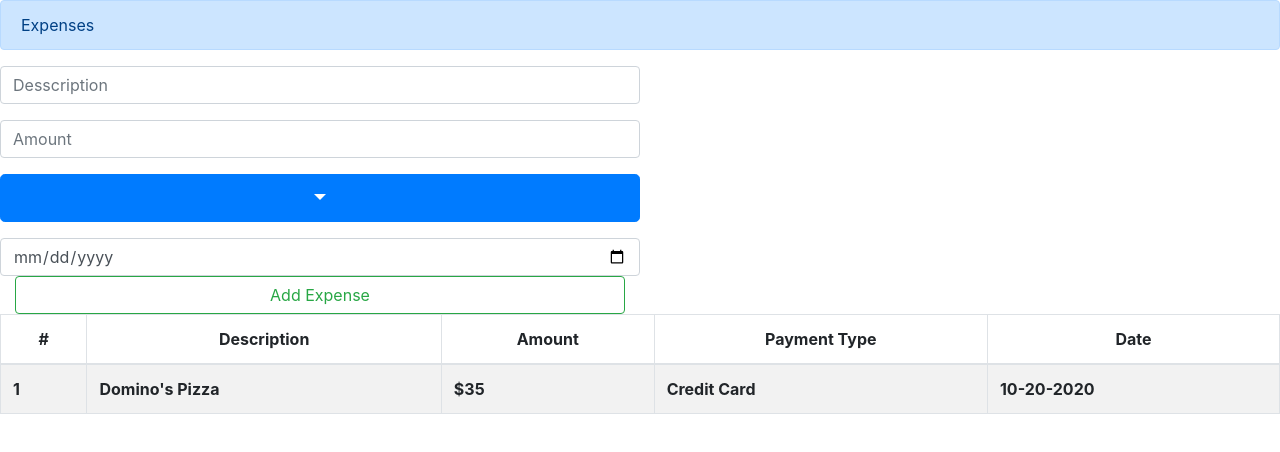
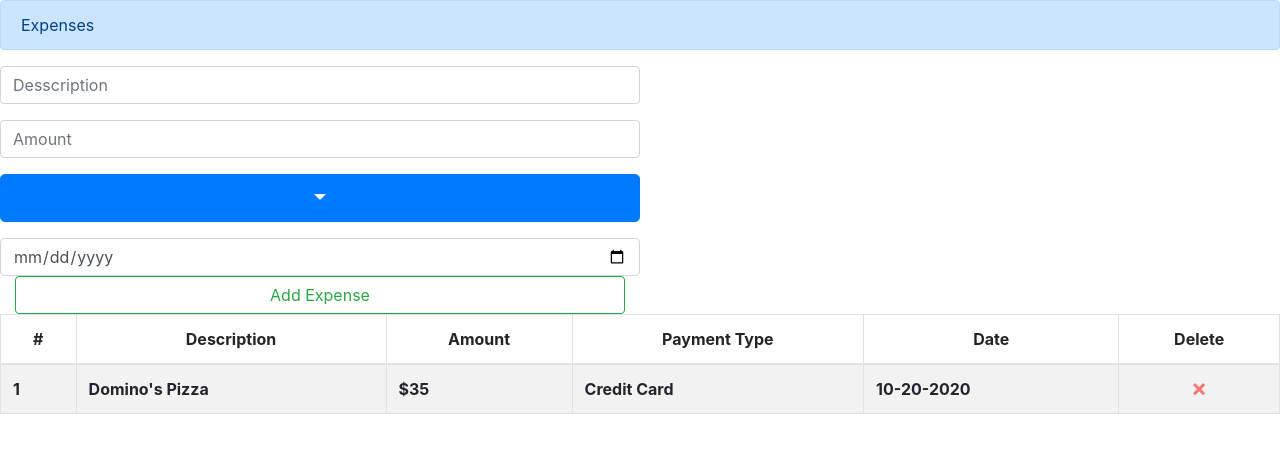
Before and after one commit to jonathanj101/expense-tracker-react, a React (Create React App) app: page / in a window 1280 px wide. Shown: the top 452 px of the page. Built offline with nearby package versions, Linux system fonts and the light colour scheme.

Commit message:
getting data from parent component's state and still working on display this data
getting data from parent component's state and still working on display this data inside table body

```diff
--- a/src/Components/ExpensesTable.js
+++ b/src/Components/ExpensesTable.js
@@ -1,8 +1,11 @@
 import React from 'react'
 import { Table } from 'react-bootstrap'
-// import UserInput from './UserInput'
 
-function ExpensesTable() {
+const ExpensesTable = props => {
+    console.log(props)
+    const isSubmiited = props.state.submitted
+
+
 
     return (
         <Table className='main-table' striped bordered hover >
@@ -13,6 +16,7 @@ function ExpensesTable() {
                     <th>Amount</th>
                     <th>Payment Type</th>
                     <th>Date</th>
+                    <th>Delete</th>
                 </tr>
             </thead>
 
@@ -23,7 +27,9 @@ function ExpensesTable() {
                     <th>$35</th>
                     <th>Credit Card</th>
                     <th>10-20-2020</th>
+                    <th className="close">&times;</th>
                 </tr>
+                {isSubmiited ? props.state.rows.map(row => <tr><th>{row}</th></tr>) : console.log('nope')}
             </tbody>
         </Table >
     )
```
